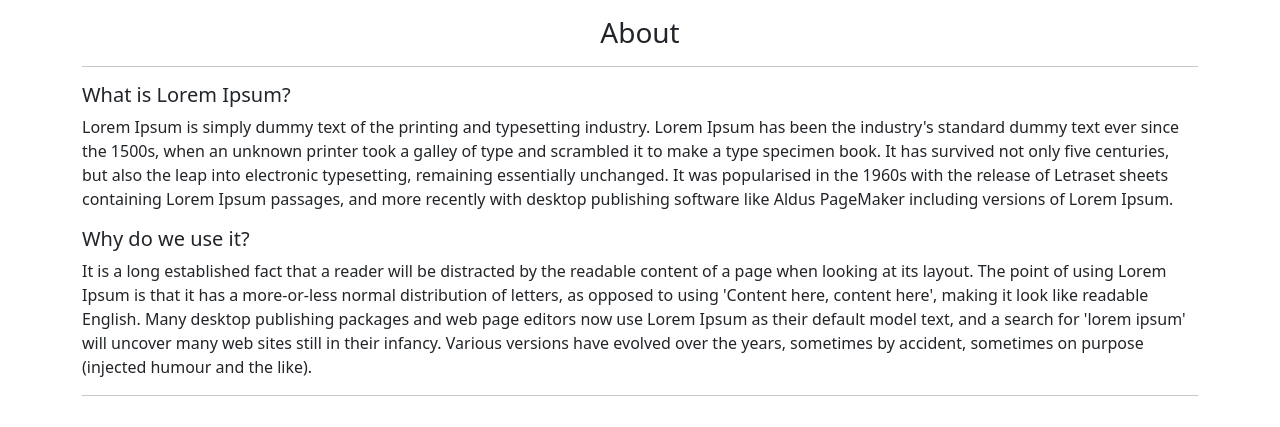
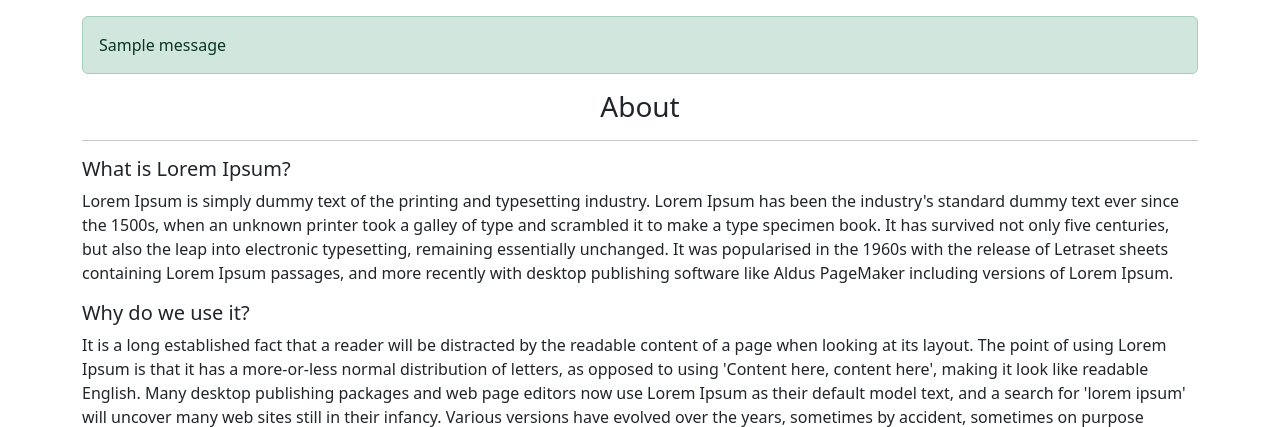
Before and after one commit to mertcan-taskiran/Python, a Django app: page /about/ in a window 1280 px wide. Shown: the part 56-483 px from the top of the page. Run offline with Django 4.2, Linux system fonts and the light colour scheme; one stand-in notice (Sample message) is shown.

Commit message:
django mesajları

```diff
--- a/Django/templates/layout.html
+++ b/Django/templates/layout.html
@@ -13,6 +13,17 @@
 
         {% include "includes/navbar.html" %}
         <div class="container mt-3">
+
+            {% if messages %}
+                {% for message in messages %}
+                    {% if message.tags == "info" %}
+                        <div class="alert alert-danger">{{ message }}</div>
+                    {% else %}
+                        <div class="alert alert-{{ message.tags }}">{{ message }}</div>
+                    {% endif %}
+                {% endfor %}
+            {% endif %}
+
             {% block body %}
 
             {% endblock body %}
--- a/Django/user/views.py
+++ b/Django/user/views.py
@@ -2,6 +2,7 @@ from django.shortcuts import render, redirect
 from .forms import RegisterForm
 from django.contrib.auth.models import User
 from django.contrib.auth import login
+from django.contrib import messages
 # Create your views here.
 
 # Register
@@ -17,6 +18,8 @@ def register(request):
         newUser.save()
         login(request,newUser)
 
+        messages.success(request,"Başarıyla kayıt oldunuz.")
+
         return redirect("index")
 
     context = {
```
Also changed, not shown: Django/db.sqlite3.
